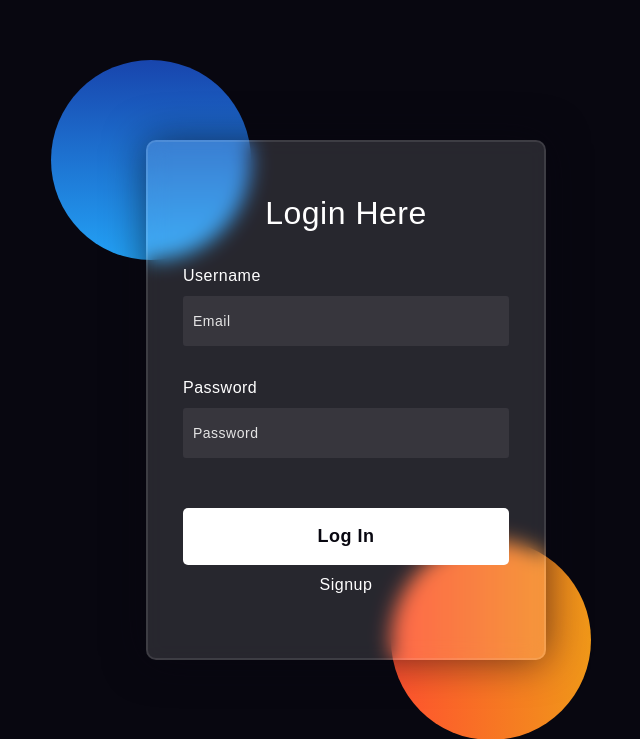
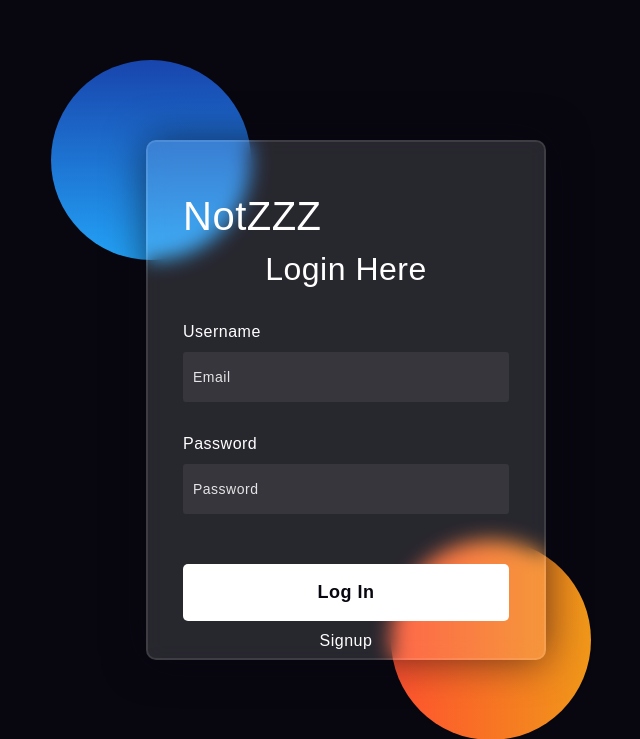
Before and after one commit to HarshaCR-7/notzzz, a Flask app: page /login in a window 1280 px wide. Shown: the top 739 px of the page, without its empty margins (294-934 px from the left). Run offline with Flask 2, Linux system fonts and the light colour scheme; some libraries are stand-ins or nearby versions.

Commit message:
Update login.html

```diff
--- a/website/templates/login.html
+++ b/website/templates/login.html
@@ -137,6 +137,7 @@ margin-right: 4px;
     <div class="shape"></div>
 </div>
 <form method="POST">
+    <h1>NotZZZ</h1>
     <h3>Login Here</h3>
 
     <label for="username">Username</label>
```
